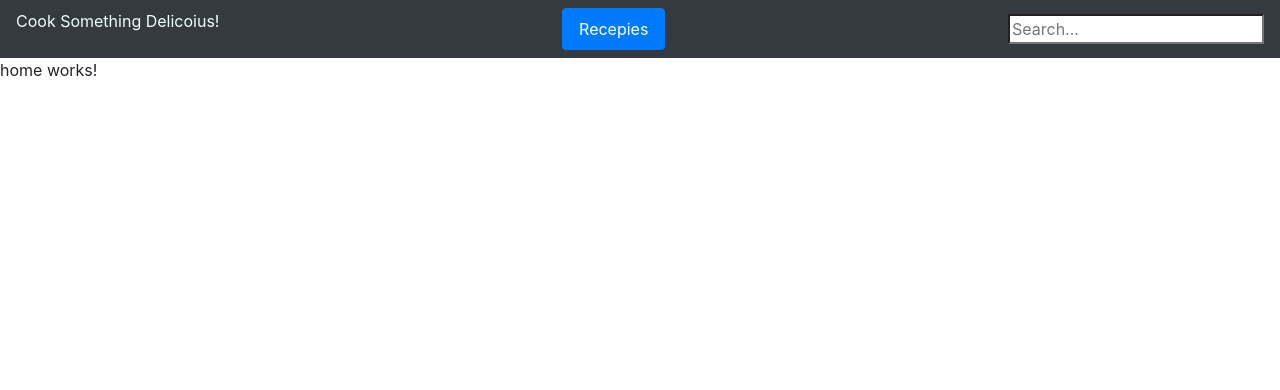
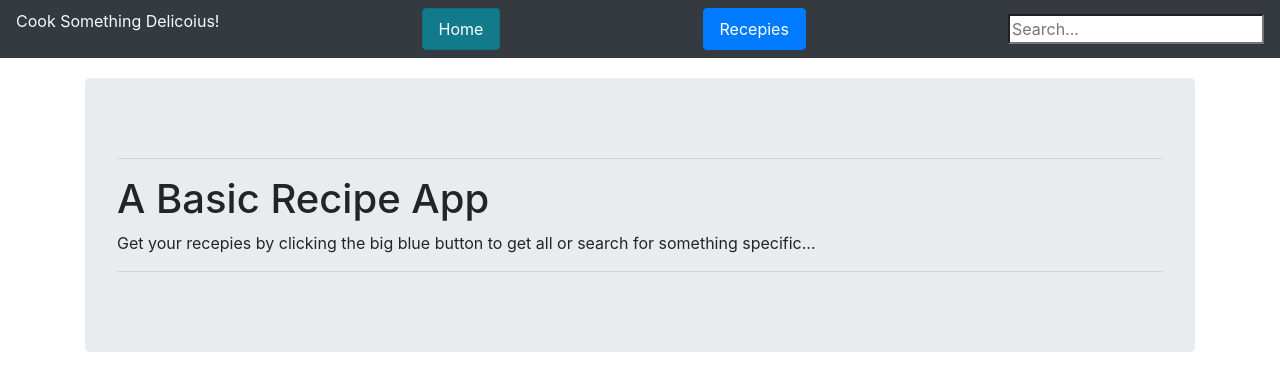
Before and after one commit to chas-academy/06-recipe-app-frontend-Leandro-Da-Souza, an Angular app: page / in a window 1280 px wide. Shown: the top 390 px of the page. Built offline with nearby package versions, Linux system fonts and the light colour scheme.

Commit message:
crete home button on nav, display hardcoded recipes from service

```diff
--- a/src/app/home/home.component.html
+++ b/src/app/home/home.component.html
@@ -1,3 +1,9 @@
-<p>
-  home works!
-</p>
+<div class="container" style="margin-top:20px">
+  <div class="jumbotron">
+    <hr>
+    <h1>A Basic Recipe App
+    </h1>
+    <p>Get your recepies by clicking the big blue button to get all or search for something specific...</p>
+    <hr>
+  </div>
+</div>
--- a/src/app/nav/nav.component.html
+++ b/src/app/nav/nav.component.html
@@ -2,6 +2,7 @@
 
   <p style="color:azure" class="nav-item">Cook Something Delicoius!</p>
 
+  <button class="btn btn-info nav-link" routerLink="" routerLinkActive="active">Home</button>
   <button class="btn btn-primary nav-link" routerLink="recepies" routerLinkActive="active">Recepies</button>
 
   <input type="search" placeholder="Search...">
--- a/src/app/recepies/recepies.component.html
+++ b/src/app/recepies/recepies.component.html
@@ -1 +1,5 @@
 <h1>HELLOOOOOO</h1>
+
+<ul *ngFor="let recipe of recepies">
+    <li>{{ recipe }}</li>
+</ul>
--- a/src/app/recepies/recepies.component.ts
+++ b/src/app/recepies/recepies.component.ts
@@ -1,4 +1,5 @@
 import { Component, OnInit } from '@angular/core';
+import { ApiService } from "../api.service";
 
 @Component({
   selector: 'app-recepies',
@@ -7,9 +8,16 @@ import { Component, OnInit } from '@angular/core';
 })
 export class RecepiesComponent implements OnInit {
 
-  constructor() { }
+  recepies = []
+
+  constructor(private api: ApiService) { }
 
   ngOnInit() {
+
+    this.recepies = this.api.getRecepies();
+
   }
 
+
+
 }
```
